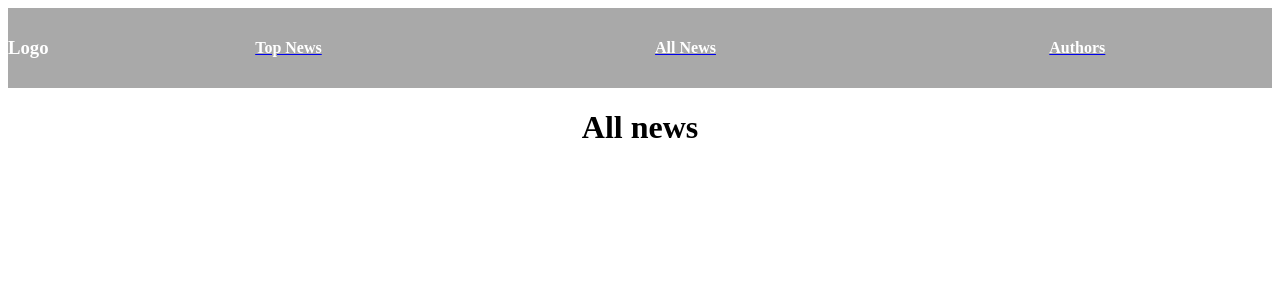
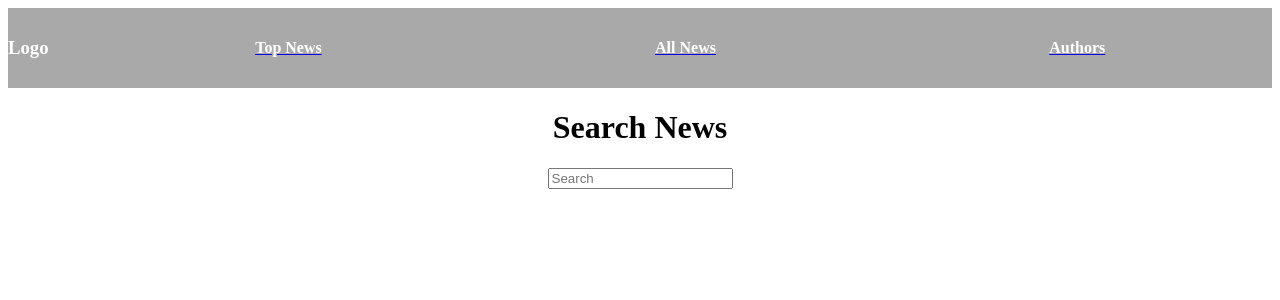
Before and after one commit to rescueDev/react-route-basic, a React (Create React App) app: page /allnews in a window 1280 px wide. Shown: the top 300 px of the page. Built offline with nearby package versions, Linux system fonts and the light colour scheme.

Commit message:
search section showing articles

```diff
--- a/src/App.js
+++ b/src/App.js
@@ -12,7 +12,7 @@ function App() {
       <div className="App">
         <Nav />
         <Switch>
-          <Route path="/" exact component={TopHeadlines} />
+          <Route path="/" exact component={Home} />
           <Route path="/topnews" component={TopHeadlines} />
           <Route path="/allnews" component={Everything} />
           <Route path="/authors" component={Authors} />
@@ -23,9 +23,11 @@ function App() {
 }
 
 const Home = () => {
-  <div>
-    <h1>Home Page</h1>
-  </div>;
+  return (
+    <div>
+      <h1>Home Page</h1>
+    </div>
+  );
 };
 
 export default App;
--- a/src/components/Everything/Everything.jsx
+++ b/src/components/Everything/Everything.jsx
@@ -1,9 +1,70 @@
-import React from "react";
+import axios from "axios";
+import React, { useState, useEffect } from "react";
+import classes from "./Everything.module.css";
 
 function Everything() {
+  //input search
+  const [inputText, setinputText] = useState("");
+  const changeInput = (e) => {
+    setinputText(e.target.value);
+  };
+
+  //get data from axios api call
+  const fetchItems = () => {
+    axios
+      .get("https://newsapi.org/v2/everything", {
+        params: {
+          q: inputText,
+          apiKey: "f2a6ecdbdd0048f8bb6a2d988489bc67",
+        },
+      })
+      .then((res) => {
+        const data = res.data.articles;
+        console.log(data);
+        setEverything(data);
+      });
+  };
+
+  //on enter init fetchItems
+  const searchNews = (e) => {
+    if (e.key === "Enter") {
+      fetchItems();
+      setinputText("");
+    }
+  };
+
+  const [everything, setEverything] = useState([]);
+
+  let article = null;
+
+  if (everything.length > 0) {
+    article = (
+      <div>
+        {everything.map((art) => {
+          return (
+            <div className={classes.article}>
+              <img className={classes.cover} src={art.urlToImage} alt="" />
+              <h3>{art.title}</h3>
+              <p>{art.description}</p>
+              <a href={art.url}>Read More</a>
+            </div>
+          );
+        })}
+      </div>
+    );
+  }
+
   return (
     <div>
-      <h1>All news</h1>
+      <h1>Search News</h1>
+      <input
+        type="text"
+        placeholder="Search"
+        value={inputText}
+        onChange={changeInput}
+        onKeyPress={searchNews}
+      />
+      {article}
     </div>
   );
 }
--- /dev/null
+++ b/src/components/Everything/Everything.module.css
@@ -0,0 +1,10 @@
+.article {
+  width: 70%;
+  margin: 30px auto;
+  min-height: 300px;
+  border-bottom: 1px solid slategray;
+}
+
+.cover {
+  width: 100%;
+}
--- a/src/components/TopHeadlines/TopHeadlines.jsx
+++ b/src/components/TopHeadlines/TopHeadlines.jsx
@@ -10,9 +10,9 @@ function TopHeadlines() {
   //methods
   const fetchItems = () => {
     axios
-      .get(
-        "https://newsapi.org/v2/top-headlines?country=us&apiKey=f2a6ecdbdd0048f8bb6a2d988489bc67"
-      )
+      .get("https://newsapi.org/v2/top-headlines", {
+        params: { apiKey: "f2a6ecdbdd0048f8bb6a2d988489bc67", country: "us" },
+      })
       .then((res) => {
         console.log(res.data.articles);
         const data = res.data.articles;
```
Also changed, not shown: 1 other file (tests, documents, lock files or other folders).
